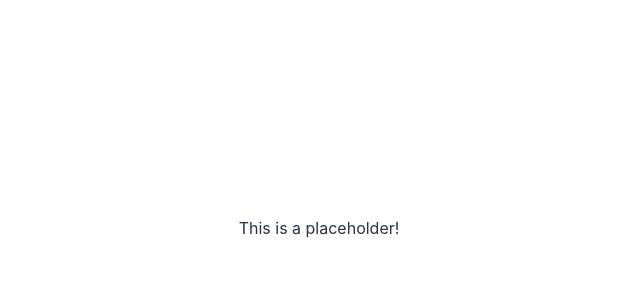
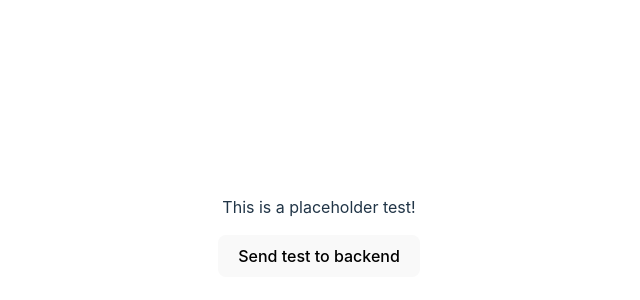
Before and after one commit to knight-tara/plan-do, a React (Vite) app in the folder frontend/: page / in a window 1280 px wide. Shown: the part 172-472 px from the top of the page, without its empty margins (321-961 px from the left). Built offline with nearby package versions, Linux system fonts and the light colour scheme; no server answers.

Commit message:
connecting frontend and backend with placeholder to test API

```diff
--- a/frontend/src/components/placeholderComponent.jsx
+++ b/frontend/src/components/placeholderComponent.jsx
@@ -1,7 +1,54 @@
+import { getInspiration } from '../services/inspiration';
+import { useState } from 'react';
+
+
+
 export const PlaceholderComponent = () => {
+    const [response, setResponse] = useState(null);
+    const [error, setError] = useState(null);
+
+    const testAPI = async () => {
+
+        const userInput = {
+            eventType: "hen",
+            noOfGuests: 15,
+            noOfDays: 3,
+            location: "UK",
+            accommodationType: "air BnB",
+            activitiesPlanned: "none",
+            budgetPerPerson: "undecided"
+        };
+
+        try {
+            const data = await getInspiration(userInput);
+            setResponse(data);
+            setError(null);
+        } catch (err) {
+            setError(err.message);
+            setResponse(null);
+        }
+    };
+
+    const renderResponse = () => {
+        if (response) {
+            return <div>Response: {JSON.stringify(response)}</div>;
+        }
+        return null;
+    };
+
+    const renderError = () => {
+        if (error) {
+            return <div> Error: {error}</div>;
+        }
+        return null;
+    };
+
     return (
         <div>
-            <p>This is a placeholder!</p>
+            <p>This is a placeholder test!</p>
+            <button onClick={testAPI}>Send test to backend</button>
+            {renderResponse()}
+            {renderError()}
         </div>
     );
 };
--- a/frontend/src/services/inspiration.js
+++ b/frontend/src/services/inspiration.js
@@ -2,3 +2,25 @@
 
 // Retrieve & store backend URL
 const BACKEND_URL = import.meta.env.VITE_BACKEND_URL;
+
+// Define function to retrieve data by sending a POST request to the backend
+export const getInspiration = async (userInput) => {
+
+    const requestOptions = {
+        method: "POST",
+        headers: {
+            "Content-Type": "application/json"
+        },
+        body: JSON.stringify(userInput),
+    };
+
+    const response = await fetch(`${BACKEND_URL}/inspiration`, requestOptions);
+
+    if (response.status !== 200) {
+        throw new Error('Unable to retrieve favourites');
+    }
+
+    const data = await response.json();
+
+    return data;
+};
```
Also changed, not shown: 2 other files (tests, documents, lock files or other folders).
